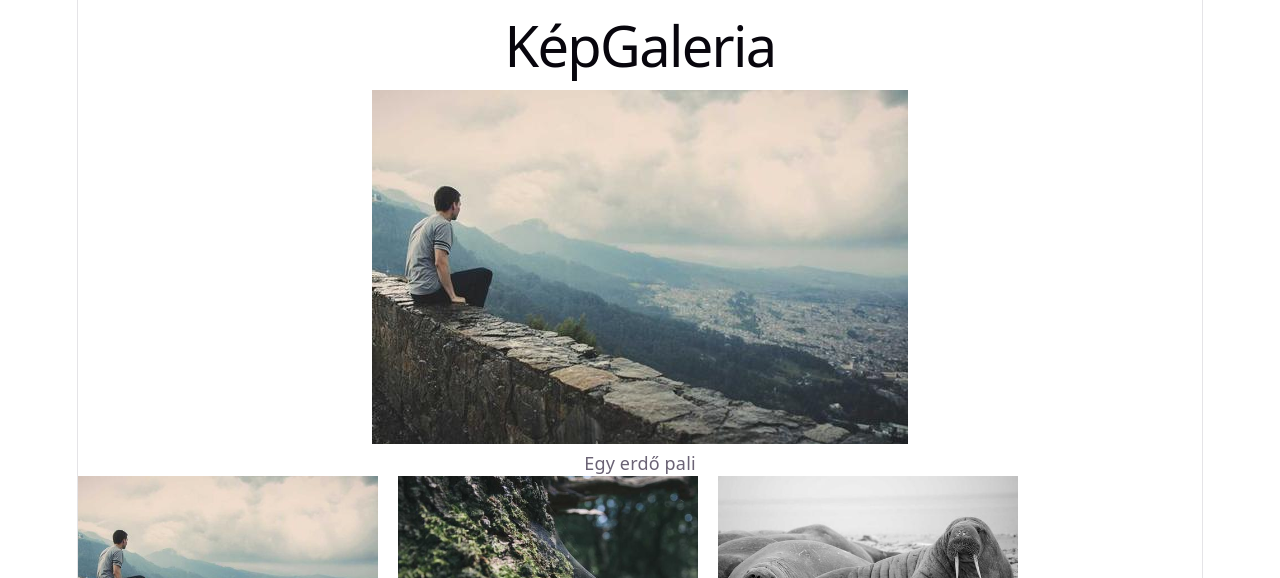
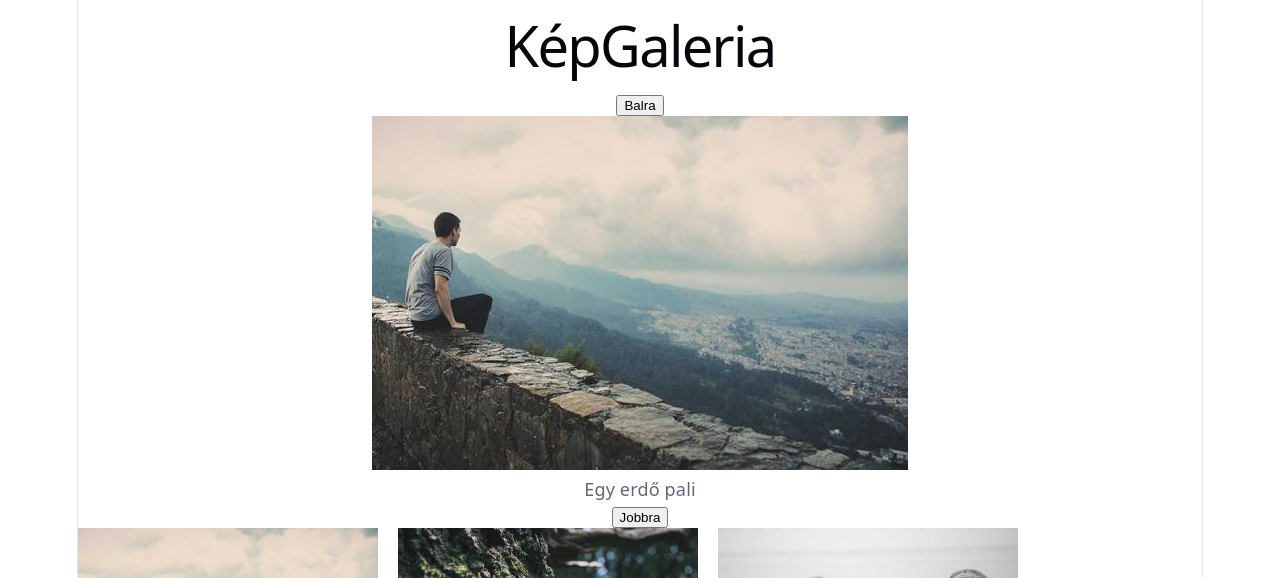
Before and after one commit to Frnc36/KepGaleria, a React (Vite) app: page / in a window 1280 px wide. Shown: the top 578 px of the page. Built offline with nearby package versions, Linux system fonts and the light colour scheme.

Commit message:
gombok mukodnek

```diff
--- a/src/App.tsx
+++ b/src/App.tsx
@@ -8,12 +8,33 @@ function App() {
   // 2. lépés: Létrehozunk egy állapotot az éppen kiválasztott kép indexének.
   // Kezdőértéknek a 0-t (az első képet) adjuk meg.
   const [aktualisIndex, setAktualisIndex] = useState<number>(0);
-
+  //                        |->ez egy setter
   // 3. lépés: A függvényben frissítjük a state-et a kapott indexre
   function kepKivalaszt(index: number) {
+    console.log(
+      index,
+    ); /* Tudjuk hányadik képre click, melyik képre kell betölteni a nagyképre */
+    /*módosítjuk az index értékét
+    i++ -> ezt tilos
+    setAktualisIndex(12) -> ezt lehet;
+    setAktualisIndex(i++); -> ezt lehet azért nem i=i+1
+    setAktualisIndex(i+1); -> ezt lehet
+    */
     setAktualisIndex(index);
   }
+  function elozoKep() {
+    if (aktualisIndex > 0) {
+      setAktualisIndex(aktualisIndex - 1);
+    } else {
+      setAktualisIndex(KEPEKLISTA.length - 1);
+    }
+  }
 
+  function kovetkezoKep() {
+    if (aktualisIndex < KEPEKLISTA.length - 1) {
+      setAktualisIndex(aktualisIndex + 1);
+    }
+  }
     return (
       <>
         <header>
@@ -21,7 +42,11 @@ function App() {
         </header>
         <section>
           {/* 4. lépés: A fix [0] helyett a state-ben lévő index alapján adjuk át a képet */}
-        <Nagykep kepem={KEPEKLISTA[aktualisIndex]} />
+          <Nagykep
+            kepem={KEPEKLISTA[aktualisIndex]}
+            elozoKep={elozoKep}
+            kovetkezoKep={kovetkezoKep}
+          />
         </section>
         <article>
           <Galeria lista={KEPEKLISTA} kepKivalaszt={kepKivalaszt} />
--- a/src/componens/Nagykep.tsx
+++ b/src/componens/Nagykep.tsx
@@ -1,17 +1,30 @@
-
-import type { KepTipus } from "../adatok";
-
+import { type KepTipus } from "../adatok";
 interface NagyKepProps {
   kepem: KepTipus;
+  elozoKep: () => void;
+  kovetkezoKep: () => void;
 }
-
-function Nagykep({ kepem }: NagyKepProps) {
+function Nagykep({ kepem, elozoKep, kovetkezoKep }: NagyKepProps) {
   return (
     <div className="nagykep">
+      <button
+        onClick={() => {
+          elozoKep();
+        }}
+      >
+        Balra
+      </button>
       <div>
         <img src={kepem.kep} alt={kepem.leiras} />
       </div>
       <p>{kepem.leiras}</p>
+      <button
+        onClick={() => {
+          kovetkezoKep();
+        }}
+      >
+        Jobbra
+      </button>
     </div>
   );
 }
```
Also changed, not shown: src/componens/Galeria.tsx (+6 -2 lines). Lines whose indentation alone changed are shown as unchanged.
